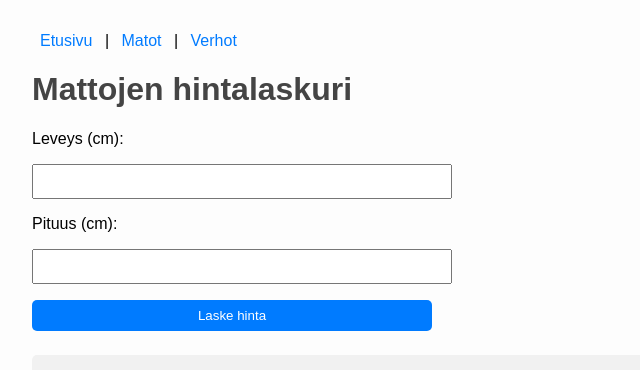
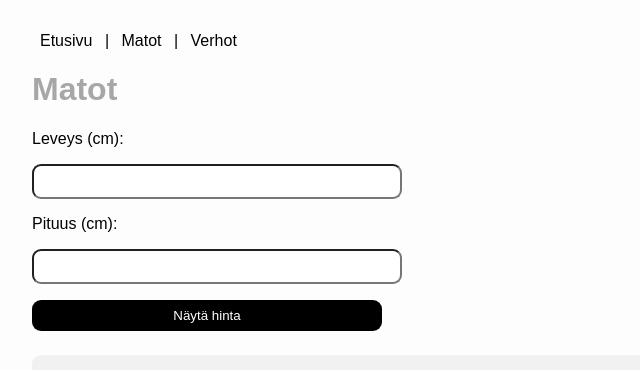
Before and after one commit to AZTTI/matto, a plain HTML site: page matot.html in a window 1280 px wide. Shown: the whole page, without its empty margins (0-640 px from the left). Drawn offline with Linux system fonts and the light colour scheme.

Commit message:
matot.html

```diff
--- a/matot.html
+++ b/matot.html
@@ -3,15 +3,15 @@
 <head>
   <meta charset="UTF-8" />
   <meta name="viewport" content="width=device-width, initial-scale=1.0" />
-  <title>Matot – Hintalaskuri</title>
+  <title>Matot</title>
   <style>
-    nav a { margin: 0 0.5rem; color: #007bff; text-decoration: none; }
+    nav a { margin: 0 0.5rem; color: #000000; text-decoration: none; }
     nav a:hover { text-decoration: underline; }
     body { font-family: sans-serif; margin: 2rem; background: #fdfdfd; }
-    h1 { color: #444; }
-    input, button { display: block; margin: 1rem 0; padding: 0.5rem; width: 100%; max-width: 400px; }
-    button { background-color: #007bff; color: white; border: none; border-radius: 5px; cursor: pointer; }
-    .results { margin-top: 1.5rem; background: #f1f1f1; padding: 1rem; border-radius: 5px; white-space: pre-wrap; }
+    h1 { color: #4447; }
+    input, button { display: block; margin: 1rem 0; padding: 0.5rem; width: 30%;border-radius: 9px; max-width: 350px; }
+    button { background-color: #000000; color: white; border: none; border-radius: 9px; cursor: pointer; }
+    .results { margin-top: 1.5rem; background: #f1f1f1; padding: 1rem; border-radius: 9px; white-space: pre-wrap; }
   </style>
 </head>
 <body>
@@ -20,7 +20,7 @@
     <a href="matot.html">Matot</a> |
     <a href="verhot.html">Verhot</a>
   </nav>
-  <h1>Mattojen hintalaskuri</h1>
+  <h1>Matot</h1>
 
   <label>Leveys (cm):
     <input type="number" id="width" />
@@ -30,7 +30,7 @@
     <input type="number" id="length" />
   </label>
 
-  <button onclick="calculateRugPrice()">Laske hinta</button>
+  <button onclick="calculateRugPrice()">Näytä hinta</button>
 
   <div class="results" id="result"></div>
 
@@ -39,7 +39,7 @@
     const lengths = [140, 160, 180, 200];
 
     const rugPrices = {
-      "Basic": {140: {60: 500,70:550,80:600,85:620,90:640},160:{60:520,70:570,80:620,85:640,90:660},180:{60:540,70:590,80:640,85:660,90:680},200:{60:560,70:610,80:660,85:680,90:700}},
+      "Ommeltu": {140: {60: 500,70:550,80:600,85:620,90:640},160:{60:520,70:570,80:620,85:640,90:660},180:{60:540,70:590,80:640,85:660,90:680},200:{60:560,70:610,80:660,85:680,90:700}},
       "Hapsut": {140:{60:520,70:560,80:610,85:630,90:650},160:{60:540,70:580,80:630,85:650,90:670},180:{60:560,70:600,80:650,85:670,90:690},200:{60:580,70:620,80:670,85:690,90:710}},
       "Leveä kanttaus": {140:{60:530,70:580,80:630,85:650,90:670},160:{60:550,70:600,80:650,85:670,90:690},180:{60:570,70:620,80:670,85:690,90:710},200:{60:590,70:640,80:690,85:710,90:730}}
     };
```
